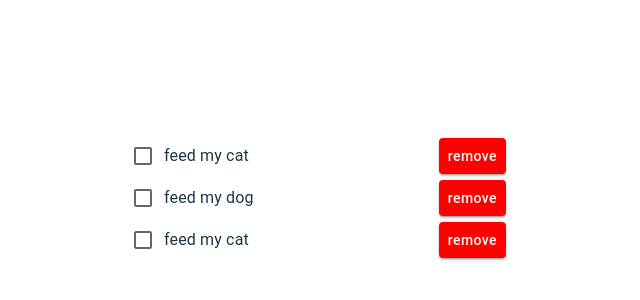
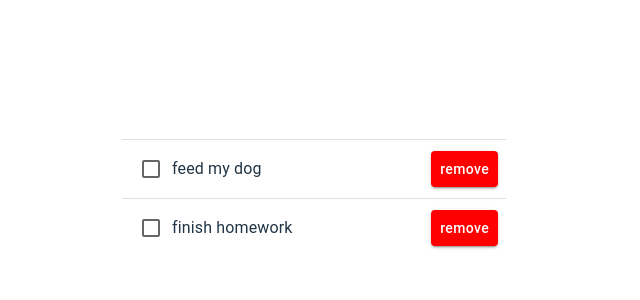
Before and after one commit to tomered/Todo-Frontend, a React (Vite) app: page / in a window 1280 px wide. Shown: the part 202-502 px from the top of the page, without its empty margins (326-966 px from the left). Built offline with nearby package versions, Linux system fonts and the light colour scheme.

Commit message:
implement todo list component

```diff
--- a/src/Components/TodoList/ListItem/ListItem.tsx
+++ b/src/Components/TodoList/ListItem/ListItem.tsx
@@ -10,7 +10,7 @@ const removeButtonSx = {
   },
 };
 
-interface ListItemProps {
+export interface ListItemProps {
   description: string;
   removeButtonExtraSx?: any;
 }
@@ -20,7 +20,7 @@ export default function ListItem({
   removeButtonExtraSx = {},
 }: ListItemProps) {
   return (
-    <Box sx={{ display: "flex", flex: 1, alignItems: "center" }}>
+    <Box sx={{ display: "flex", flex: 1, alignItems: "center" , margin: 1}}>
       <Checkbox />
       <Typography sx={{ display: "flex", width: "100%" }}>
         {description}
--- a/src/Components/TodoList/TodoList.tsx
+++ b/src/Components/TodoList/TodoList.tsx
@@ -1,13 +1,19 @@
 import React from "react";
-import ListItem from "./ListItem/ListItem";
-import { Box } from "@mui/material";
+import ListItem, { ListItemProps } from "./ListItem/ListItem";
+import { Box, Divider } from "@mui/material";
 
-export default function TodoList() {
+interface TodoListProps {
+  items: ListItemProps[];
+}
+
+export default function TodoList({
+  items = [{ description: "feed my dog" }, { description: "finish homework" }],
+}: TodoListProps) {
   return (
     <Box sx={{ width: "30vw" }}>
-      <ListItem description="feed my cat" />
-      <ListItem description="feed my dog" />
-      <ListItem description="feed my cat" />
+      {items.map((todo) => (
+        <><Divider /><ListItem description={todo.description} /></>
+      ))}
     </Box>
   );
 }
```
